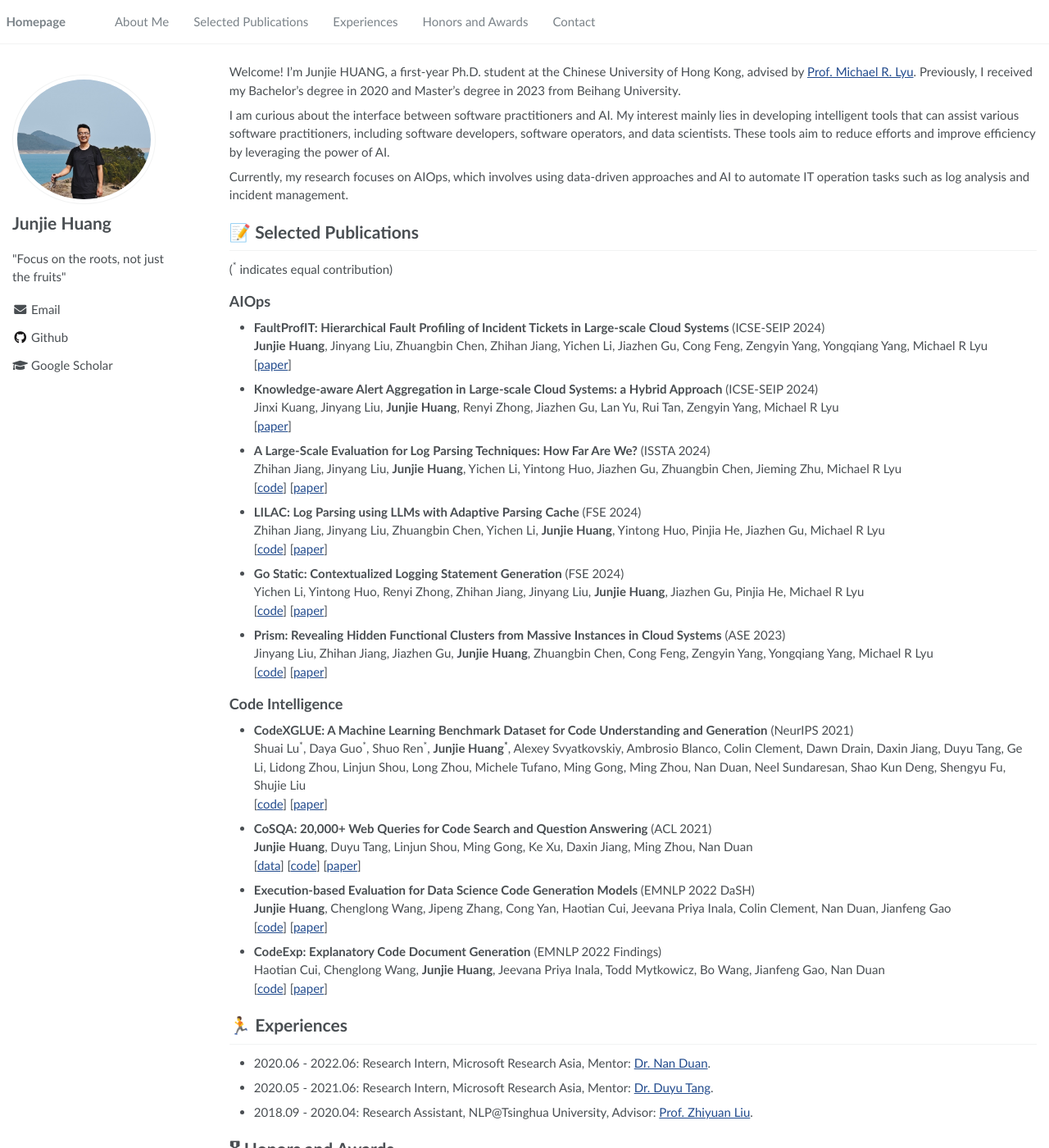
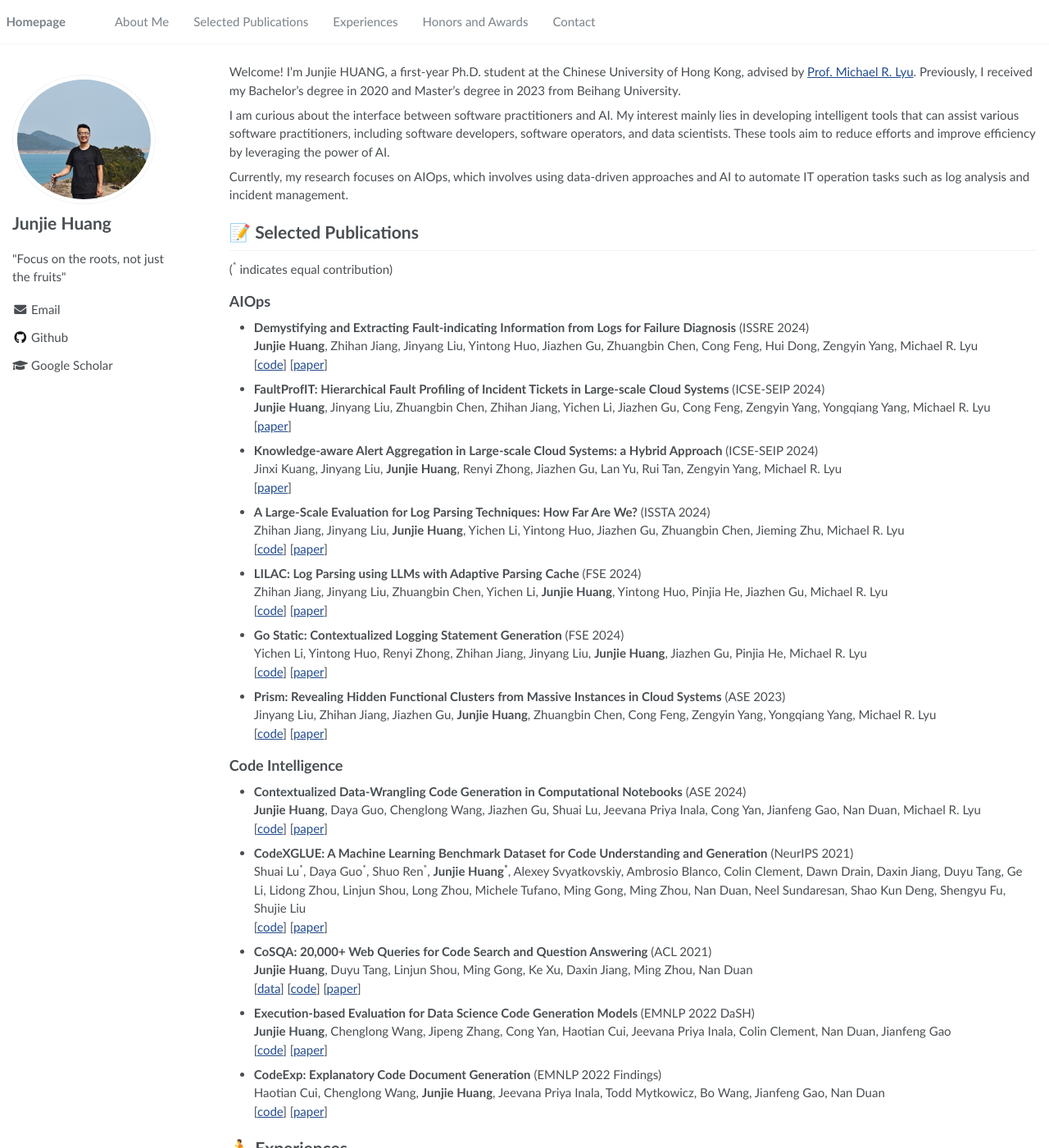
Before and after one commit to Jun-jie-Huang/jun-jie-huang.github.io, a Jekyll site: the page built from _pages/about.md, in a window 1280 px wide and 1400 px high. Shown: the whole window at 82% size. Built offline with Jekyll 4.4.1, drawn with Linux system fonts in a browser that asks for light colours; a script that is not in the unit is left out.

Commit message:
add papers

```diff
--- a/_pages/pub.md
+++ b/_pages/pub.md
@@ -5,35 +5,39 @@
 
 ## AIOps
 
+- **Demystifying and Extracting Fault-indicating Information from Logs for Failure Diagnosis** (ISSRE 2024) <br>
+  **Junjie Huang**, Zhihan Jiang, Jinyang Liu, Yintong Huo, Jiazhen Gu, Zhuangbin Chen, Cong Feng, Hui Dong, Zengyin Yang, Michael R. Lyu <br>
+    \[[code](https://github.com/Jun-jie-Huang/LoFI)\] \[[paper](https://arxiv.org/pdf/2409.13561)\]
+
+
 - **FaultProfIT: Hierarchical Fault Profiling of Incident Tickets in Large-scale Cloud Systems** (ICSE-SEIP 2024) <br>
-  **Junjie Huang**, Jinyang Liu, Zhuangbin Chen, Zhihan Jiang, Yichen Li, Jiazhen Gu, Cong Feng, Zengyin Yang, Yongqiang Yang, Michael R Lyu <br>
- \[[paper](https://arxiv.org/pdf/2402.17583.pdf)\]
+  **Junjie Huang**, Jinyang Liu, Zhuangbin Chen, Zhihan Jiang, Yichen Li, Jiazhen Gu, Cong Feng, Zengyin Yang, Yongqiang Yang, Michael R. Lyu <br>
+   \[[paper](https://arxiv.org/pdf/2402.17583.pdf)\]
 
 
 - **Knowledge-aware Alert Aggregation in Large-scale Cloud Systems: a Hybrid Approach** (ICSE-SEIP 2024) <br>
-  Jinxi Kuang, Jinyang Liu, **Junjie Huang**, Renyi Zhong, Jiazhen Gu, Lan Yu, Rui Tan, Zengyin Yang, Michael R Lyu <br>
- \[[paper](https://arxiv.org/pdf/2403.06485.pdf)\]
+  Jinxi Kuang, Jinyang Liu, **Junjie Huang**, Renyi Zhong, Jiazhen Gu, Lan Yu, Rui Tan, Zengyin Yang, Michael R. Lyu <br>
+   \[[paper](https://arxiv.org/pdf/2403.06485.pdf)\]
 
 
 - **A Large-Scale Evaluation for Log Parsing Techniques: How Far Are We?** (ISSTA 2024) <br>
-  Zhihan Jiang, Jinyang Liu, **Junjie Huang**, Yichen Li, Yintong Huo, Jiazhen Gu, Zhuangbin Chen, Jieming Zhu, Michael R Lyu <br>
- \[[code](https://github.com/logpai/Loghub-2.0)\] \[[paper](https://arxiv.org/pdf/2308.10828.pdf)\]
+  Zhihan Jiang, Jinyang Liu, **Junjie Huang**, Yichen Li, Yintong Huo, Jiazhen Gu, Zhuangbin Chen, Jieming Zhu, Michael R. Lyu <br>
+   \[[code](https://github.com/logpai/Loghub-2.0)\] \[[paper](https://arxiv.org/pdf/2308.10828.pdf)\]
 
 
 - **LILAC: Log Parsing using LLMs with Adaptive Parsing Cache** (FSE 2024) <br>
-  Zhihan Jiang, Jinyang Liu, Zhuangbin Chen, Yichen Li, **Junjie Huang**, Yintong Huo, Pinjia He, Jiazhen Gu, Michael R Lyu <br>
- \[[code](https://github.com/logpai/LILAC)\] \[[paper](https://arxiv.org/pdf/2310.01796.pdf)\]
+  Zhihan Jiang, Jinyang Liu, Zhuangbin Chen, Yichen Li, **Junjie Huang**, Yintong Huo, Pinjia He, Jiazhen Gu, Michael R. Lyu <br>
+   \[[code](https://github.com/logpai/LILAC)\] \[[paper](https://arxiv.org/pdf/2310.01796.pdf)\]
 
 
 - **Go Static: Contextualized Logging Statement Generation** (FSE 2024) <br>
-  Yichen Li, Yintong Huo, Renyi Zhong, Zhihan Jiang, Jinyang Liu, **Junjie Huang**, Jiazhen Gu, Pinjia He, Michael R Lyu <br>
- \[[code](https://github.com/YichenLi00/SCLogger)\] \[[paper](https://arxiv.org/pdf/2402.12958.pdf)\]
+  Yichen Li, Yintong Huo, Renyi Zhong, Zhihan Jiang, Jinyang Liu, **Junjie Huang**, Jiazhen Gu, Pinjia He, Michael R. Lyu <br>
+   \[[code](https://github.com/YichenLi00/SCLogger)\] \[[paper](https://arxiv.org/pdf/2402.12958.pdf)\]
 
 
 - **Prism: Revealing Hidden Functional Clusters from Massive Instances in Cloud Systems** (ASE 2023) <br>
-  Jinyang Liu, Zhihan Jiang, Jiazhen Gu, **Junjie Huang**, Zhuangbin Chen, Cong Feng, Zengyin Yang, Yongqiang Yang, Michael R Lyu <br>
- \[[code](https://github.com/OpsPAI/Prism)\] \[[paper](https://arxiv.org/pdf/2308.07638.pdf)\]
-
+  Jinyang Liu, Zhihan Jiang, Jiazhen Gu, **Junjie Huang**, Zhuangbin Chen, Cong Feng, Zengyin Yang, Yongqiang Yang, Michael R. Lyu <br>
+   \[[code](https://github.com/OpsPAI/Prism)\] \[[paper](https://arxiv.org/pdf/2308.07638.pdf)\]
 
 <!-- - **** () <br>
    <br>
@@ -42,31 +46,35 @@
 
 - **** () <br>
    <br>
- \[[code]()\] \[[paper]()\] -->
+    \[[code]()\] \[[paper]()\] -->
 
 
 
 
 ## Code Intelligence
 
+- **Contextualized Data-Wrangling Code Generation in Computational Notebooks** (ASE 2024) <br>
+  **Junjie Huang**, Daya Guo, Chenglong Wang, Jiazhen Gu, Shuai Lu, Jeevana Priya Inala, Cong Yan, Jianfeng Gao, Nan Duan, Michael R. Lyu <br>
+    \[[code](https://github.com/Jun-jie-Huang/CoCoNote)\] \[[paper](https://arxiv.org/pdf/2409.13551)\]
+
 - **CodeXGLUE: A Machine Learning Benchmark Dataset for Code Understanding and Generation** (NeurIPS 2021) <br>
   Shuai Lu<sup>*</sup>, Daya Guo<sup>*</sup>, Shuo Ren<sup>*</sup>, **Junjie Huang<sup>*</sup>**, Alexey Svyatkovskiy, Ambrosio Blanco, Colin Clement, Dawn Drain, Daxin Jiang, Duyu Tang, Ge Li, Lidong Zhou, Linjun Shou, Long Zhou, Michele Tufano, Ming Gong, Ming Zhou, Nan Duan, Neel Sundaresan, Shao Kun Deng, Shengyu Fu, Shujie Liu <br>
- \[[code](https://github.com/microsoft/CodeXGLUE)\] \[[paper](https://nips.cc/virtual/2021/22750)\]
+   \[[code](https://github.com/microsoft/CodeXGLUE)\] \[[paper](https://nips.cc/virtual/2021/22750)\]
 
 
 - **CoSQA: 20,000+ Web Queries for Code Search and Question Answering** (ACL 2021) <br>
   **Junjie Huang**, Duyu Tang, Linjun Shou, Ming Gong, Ke Xu, Daxin Jiang, Ming Zhou, Nan Duan <br>
- \[[data](https://github.com/microsoft/CodeXGLUE/tree/main/Text-Code/NL-code-search-WebQuery)\] \[[code](https://github.com/Jun-jie-Huang/CoCLR)\] \[[paper](https://aclanthology.org/2021.acl-long.442.pdf)\]
+   \[[data](https://github.com/microsoft/CodeXGLUE/tree/main/Text-Code/NL-code-search-WebQuery)\] \[[code](https://github.com/Jun-jie-Huang/CoCLR)\] \[[paper](https://aclanthology.org/2021.acl-long.442.pdf)\]
 
 
 - **Execution-based Evaluation for Data Science Code Generation Models** (EMNLP 2022 DaSH) <br>
   **Junjie Huang**, Chenglong Wang, Jipeng Zhang, Cong Yan, Haotian Cui, Jeevana Priya Inala, Colin Clement, Nan Duan, Jianfeng Gao <br>
- \[[code](https://github.com/Jun-jie-Huang/ExeDS)\] \[[paper](https://aclanthology.org/2022.dash-1.pdf#page=41)\]
+   \[[code](https://github.com/Jun-jie-Huang/ExeDS)\] \[[paper](https://aclanthology.org/2022.dash-1.pdf#page=41)\]
 
 
 - **CodeExp: Explanatory Code Document Generation** (EMNLP 2022 Findings) <br>
    Haotian Cui, Chenglong Wang, **Junjie Huang**, Jeevana Priya Inala, Todd Mytkowicz, Bo Wang, Jianfeng Gao, Nan Duan <br>
- \[[code](https://github.com/subercui/CodeExp)\] \[[paper](https://aclanthology.org/2022.findings-emnlp.174.pdf)\]
+    \[[code](https://github.com/subercui/CodeExp)\] \[[paper](https://aclanthology.org/2022.findings-emnlp.174.pdf)\]
 
 
 
```
